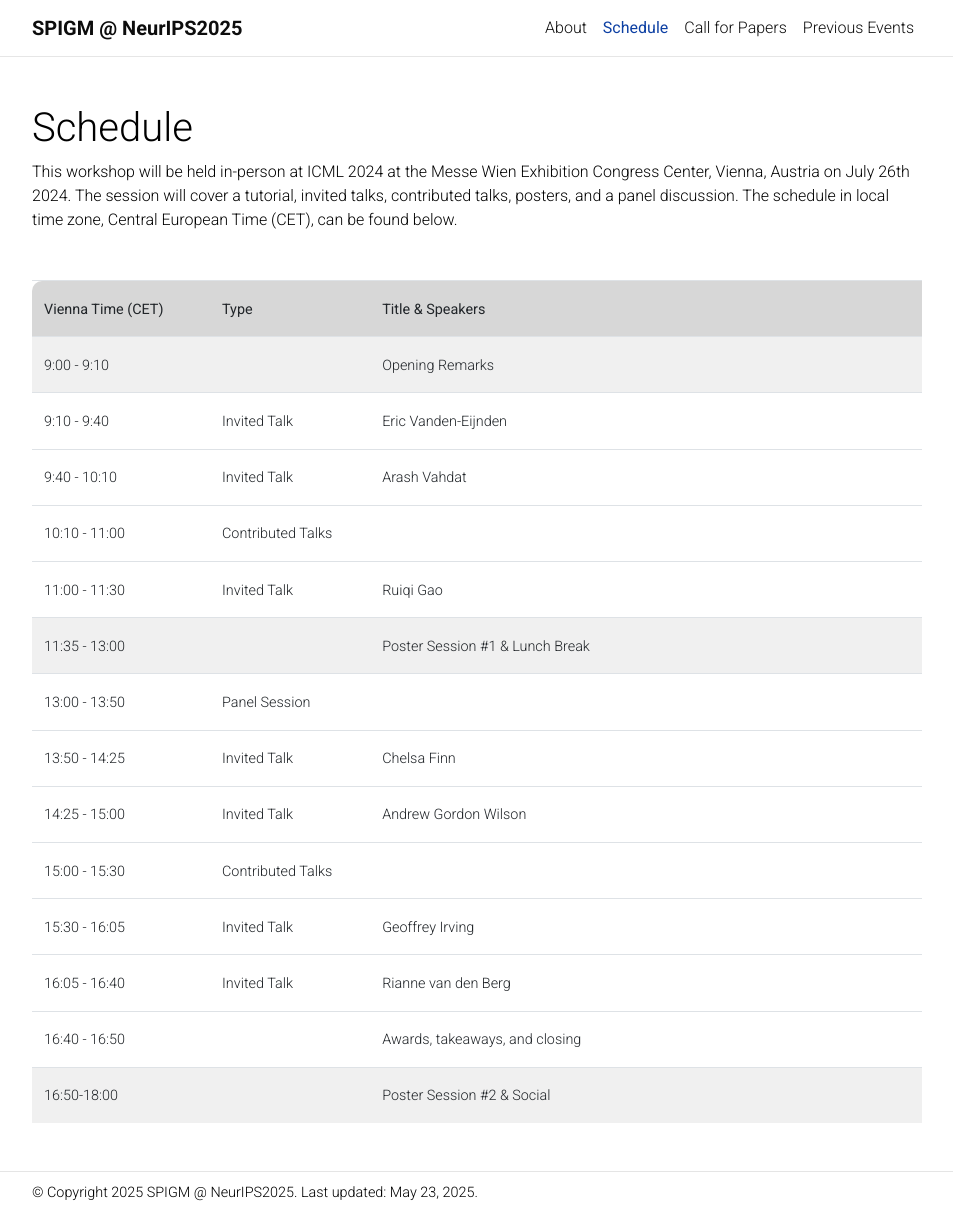
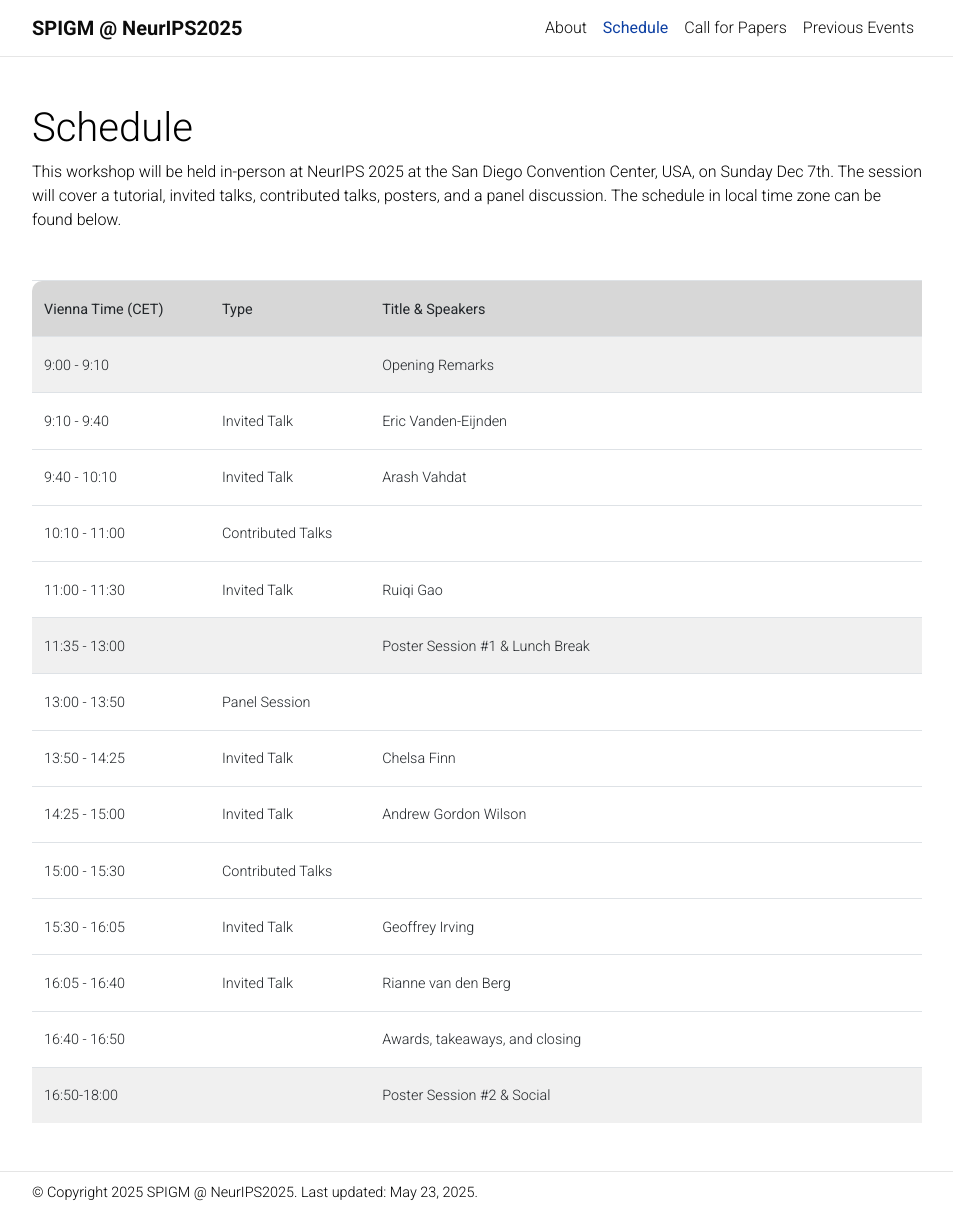
Before and after one commit to spigmworkshopv3/spigmworkshopv3.github.io, a Jekyll site: the page built from _pages/schedule.md, in a window 1280 px wide and 1214 px high. Shown: the whole window, without its empty margins (163-1116 px from the left). Built offline with Jekyll 4.4.1, drawn with Linux system fonts in a browser that asks for light colours; comment, search, counter and statistics services are not loaded; a style sheet for code colours, icons or effects is not loaded.

Commit message:
update location

```diff
--- a/_pages/schedule.md
+++ b/_pages/schedule.md
@@ -2,7 +2,7 @@
 layout: page
 permalink: /schedule/
 title: Schedule
-description: This workshop will be held in-person at ICML 2024 at the Messe Wien Exhibition Congress Center, Vienna, Austria on July 26th 2024. The session will cover a tutorial, invited talks, contributed talks, posters, and a panel discussion. The schedule in local time zone, Central European Time (CET), can be found below.
+description: This workshop will be held in-person at NeurIPS 2025 at the  San Diego Convention Center, USA, on Sunday Dec 7th. The session will cover a tutorial, invited talks, contributed talks, posters, and a panel discussion. The schedule in local time zone can be found below.
 # <b>(Click the talks to see their abstracts)</b>
 nav: true
 nav_order: 2
```
